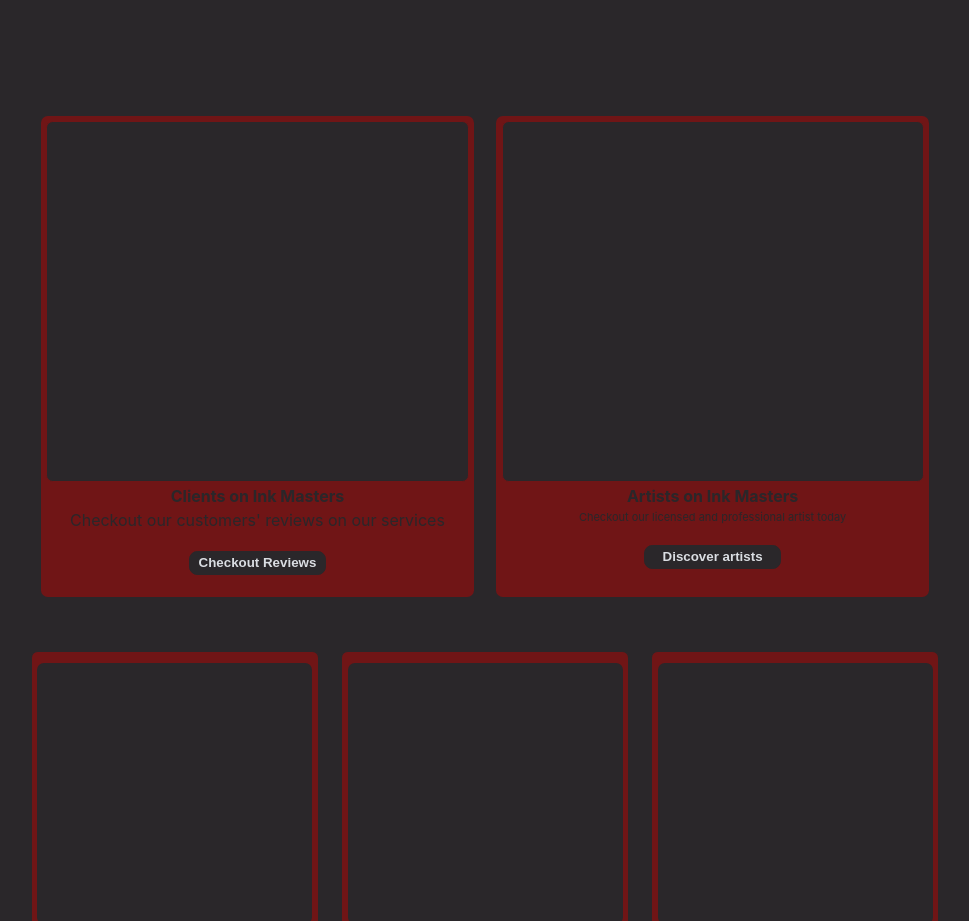
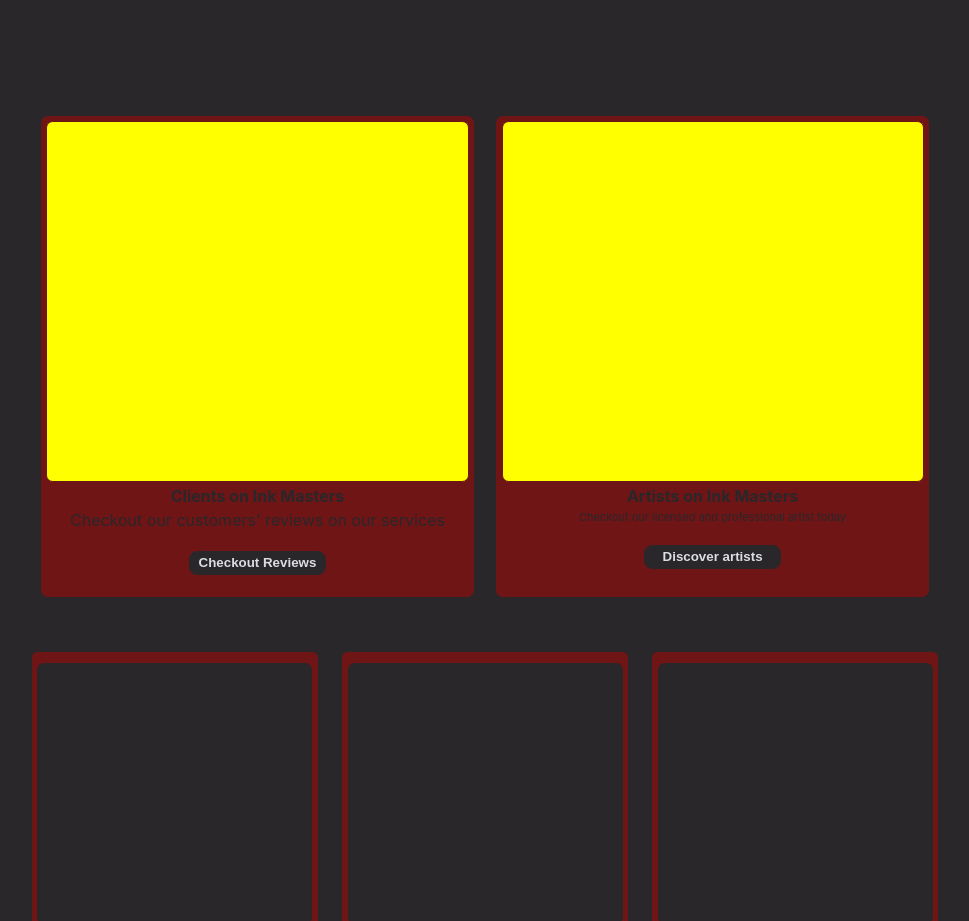
Before and after one commit to omaomach/myBarber-frontend, a React (Create React App) app: page / in a window 1280 px wide. Shown: the part 840-1761 px from the top of the page, without its empty margins (155-1124 px from the left). Built offline with nearby package versions, Linux system fonts and the light colour scheme.

Commit message:
Style holder-3

```diff
--- a/src/styles/landing.css
+++ b/src/styles/landing.css
@@ -114,13 +114,14 @@
 
 .clients-text {
     background-color: var(--mainColor);
-    width: 38.375rem;
+    width: min(38.375rem, 78vw);
     height: 32.8125rem;
     border: 0.125rem solid var(--secondaryColor);
     border-radius: 0.625rem;
     margin-left: auto;
     margin-right: auto;
     margin-top: 0.4375rem;
+    background-color: yellow;
 }
 
 .right-artists-holder {
```
